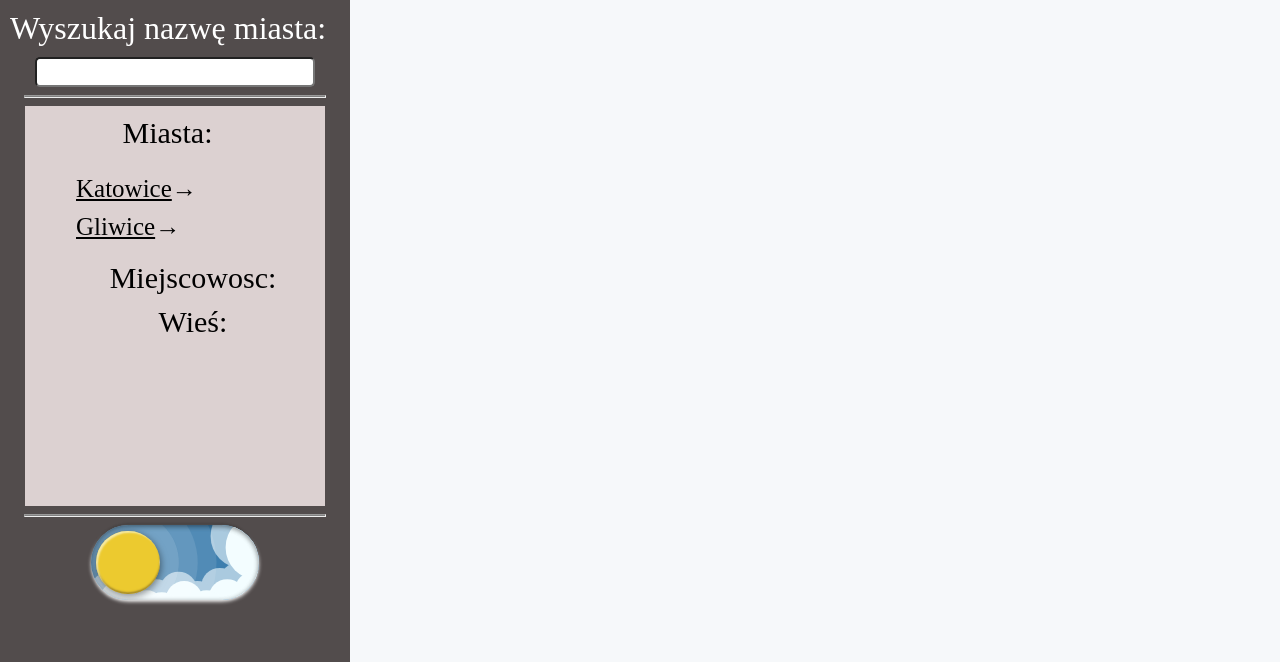
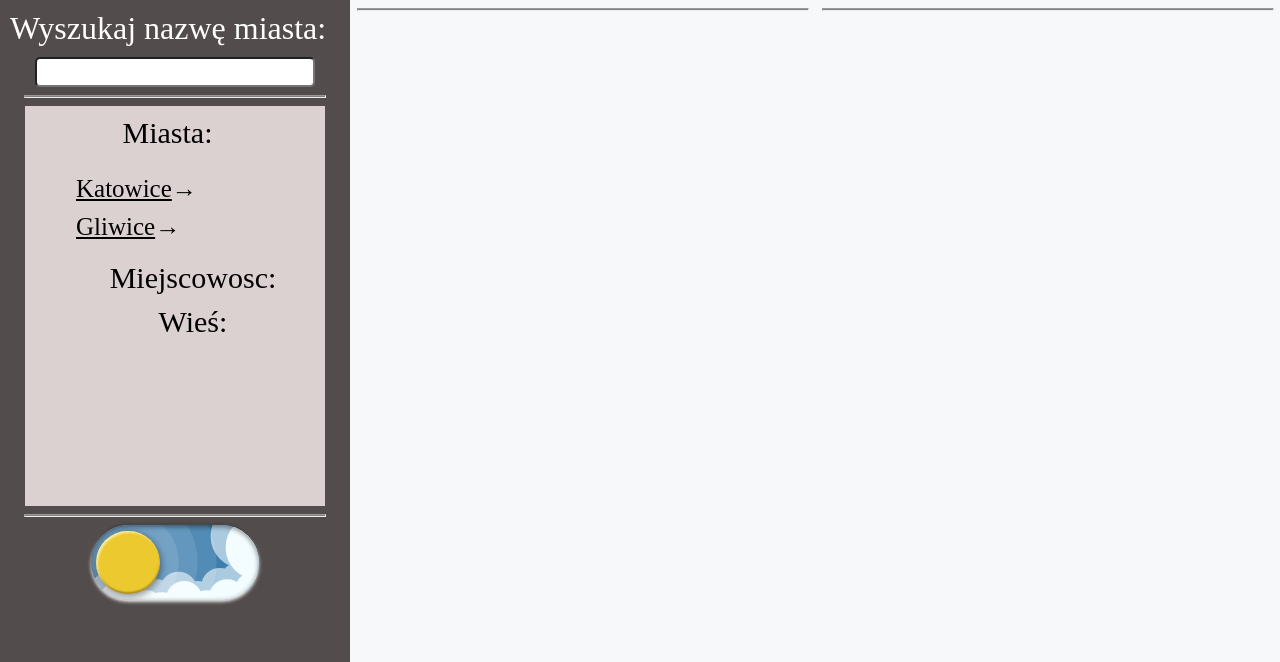
Before and after one commit to Projects-Makers/final_site, a PHP site: page /index.php?strona=podstrona-miasta in a window 1280 px wide. Shown: the part 75-737 px from the top of the page. Run offline with PHP 8.4, Linux system fonts and the light colour scheme; data comes from the database, SQL or seed files in the repository; data that the repository does not hold is empty.

Commit message:
sdfdsf
dsfdsf

```diff
--- a/php/podstrona-miasta.php
+++ b/php/podstrona-miasta.php
@@ -1,4 +1,5 @@
 <div class="section1">
+<hr style="width: 450px; height: 1px; background-color: gray; "></hr>
     <?php
     require("config.php");
     $nr = $_GET["id"];
@@ -6,4 +7,6 @@
     $wiersz = mysqli_fetch_array($wynik);
     echo '<b>' . $wiersz["miasto"] . '</b>';
     ?>
+
+<hr style="width: 450px; height: 1px; background-color: gray; "></hr>
 </div>
--- a/style/strona.css
+++ b/style/strona.css
@@ -7,8 +7,7 @@ body {
 .section1 {
     background: #f6f8fa;
     display: flex;
-    align-items: center;
     height: 82.9vh; /* Pełna wysokość widoku */
-    margin: 0;    /* Usuń marginesy */
-    padding: 0;   /* Usuń padding */
+    margin: auto;    /* Usuń marginesy */
+    padding: auto;   /* Usuń padding */
 }
```
